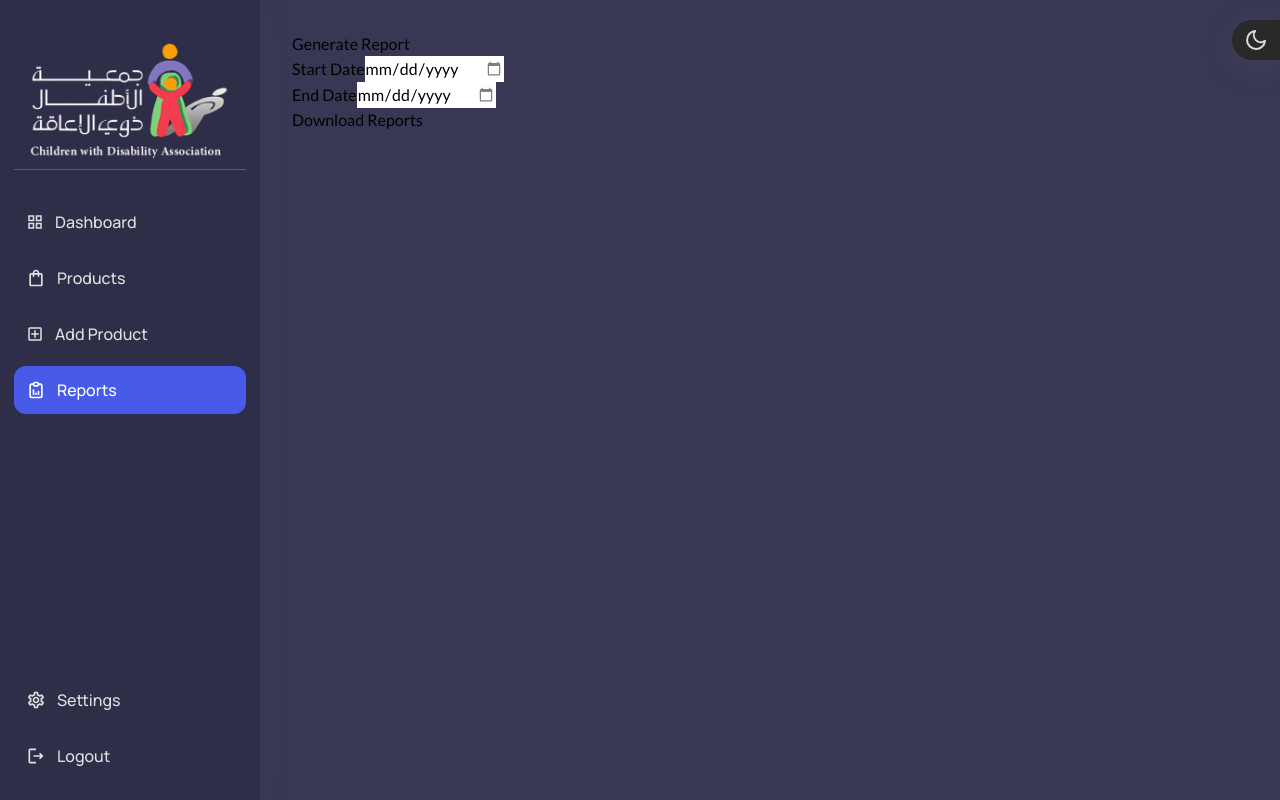
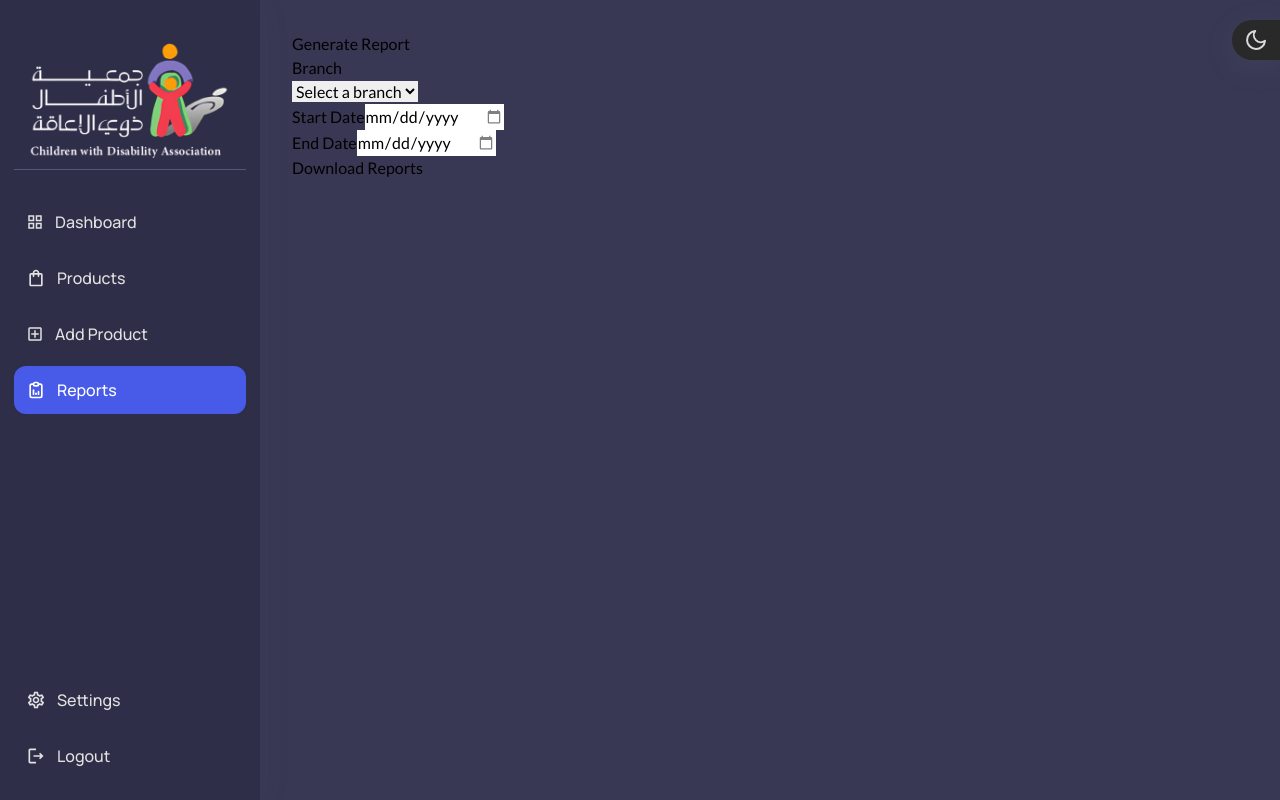
Before and after one commit to buildwithevee/dsa-frontend, a React (Vite) app: page /reports in a window 1280 px wide. Built offline with nearby package versions, Linux system fonts and the light colour scheme; sample sign-in values are in the browser's storage.

Commit message:
edited report section added branch based report

```diff
--- a/index.html
+++ b/index.html
@@ -5,7 +5,7 @@
   <meta charset="UTF-8" />
   <link rel="icon" type="image/svg+xml" href="/vite.svg" />
   <meta name="viewport" content="width=device-width, initial-scale=1.0" />
-  <title>DSA</title>
+  <title>CDA</title>
 </head>
 
 <body>
--- a/src/constants/Constant.js
+++ b/src/constants/Constant.js
@@ -1,2 +1 @@
-export const apiBaseUrl = "http://ec2-43-204-2-117.ap-south-1.compute.amazonaws.com:5000/api"
-// export const apiBaseUrl = "http://localhost:5000/api"
+export const apiBaseUrl = import.meta.env.VITE_BACKEND
--- a/src/screens/reports/ReportPage.jsx
+++ b/src/screens/reports/ReportPage.jsx
@@ -4,16 +4,16 @@ import { ThemeContext } from '../../context/ThemeContext';
 import { LIGHT_THEME, DARK_THEME } from '../../constants/themeConstants';
 import { toast, ToastContainer } from 'react-toastify'; // Import Toastify
 import 'react-toastify/dist/ReactToastify.css'; // Import default styles
-import { useNavigate } from 'react-router-dom';
+
 import { apiBaseUrl } from '../../constants/Constant';
 import * as XLSX from 'xlsx';
 import { saveAs } from 'file-saver';
 import { ClipLoader } from 'react-spinners';
 const ReportPage = () => {
     const { theme } = useContext(ThemeContext);
-    const navigate = useNavigate();
     const [startDate, setStartDate] = useState("");
     const [endDate, setEndDate] = useState("");
+    const [branch, setBranch] = useState("");
     const [loading, setLoading] = useState("");
 
     const handleDownload = async () => {
@@ -26,7 +26,7 @@ const ReportPage = () => {
         setLoading(true);
         try {
             const response = await axios.get(
-                `http://localhost:5000/api/reports/get-between?startDate=${startDate}&endDate=${endDate}`);
+                `${apiBaseUrl}/reports/get-between?startDate=${startDate}&endDate=${endDate}&branch=${branch}`);
 
             if (response.status !== 200) {
                 toast.error("Erro while getting data")
@@ -53,7 +53,7 @@ const ReportPage = () => {
             const blob = new Blob([excelBuffer], {
                 type: "application/vnd.openxmlformats-officedocument.spreadsheetml.sheet;charset=UTF-8",
             });
-            saveAs(blob, `${startDate}to${endDate}.xlsx`);
+            saveAs(blob, `${startDate}to${endDate}${branch?`of_branch_${branch}`:""}.xlsx`);
 
             // Perform additional operations with the data if needed
             // For example, triggering a download or updating the UI
@@ -68,6 +68,33 @@ const ReportPage = () => {
             <ToastContainer />
             <h2 className={`text-2xl pt-10 md:pt-0 font-semibold mb-6 text-start ${theme === LIGHT_THEME ? 'text-gray-800' : 'text-white'}`}>Generate Report</h2>
             <div className="space-y-6">
+                <div className="flex flex-col">
+                    <label className={`text-sm font-medium ${theme === LIGHT_THEME ? 'text-gray-700' : 'text-white'}`}>
+                        Branch
+                    </label>
+                    <div className="mt-2">
+                        <select
+                            value={branch}
+                            required
+                            onChange={(e) => setBranch(e.target.value)}
+                            className={`p-2 w-full rounded-md border ${theme === LIGHT_THEME ? 'bg-white text-gray-700' : 'bg-gray-700 text-white'} focus:outline-none`}
+                        >
+                            <option value="">Select a branch</option>
+                            <option value="JEDDAH">JEDDAH</option>
+                            <option value="RIYADH">RIYADH</option>
+                            <option value="MAKKAH">MAKKAH</option>
+                            <option value="JEZAN">JEZAN</option>
+                            <option value="RAAS">RAAS</option>
+                            <option value="ALBAHA">ALBAHA</option>
+                            <option value="ABHA">ABHA</option>
+                            <option value="ALJOUF">ALJOUF</option>
+                            <option value="HAIL">HAIL</option>
+                            <option value="MADINAH">MADINAH</option>
+                            <option value="SHIFA">SHIFA</option>
+                            {/* Add more branches as needed */}
+                        </select>
+                    </div>
+                </div>
                 {/* Start Date */}
                 <div className="flex flex-col">
                     <label
@@ -121,6 +148,7 @@ const ReportPage = () => {
     `}</style>
                 </div>
 
+
                 {/* Submit Button */}
                 <div className="flex justify-end mt-6">
                     <button
```
Also changed, not shown: 4 other files (tests, documents, lock files or other folders).
